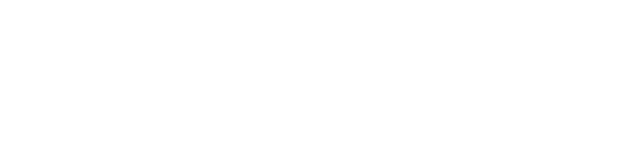
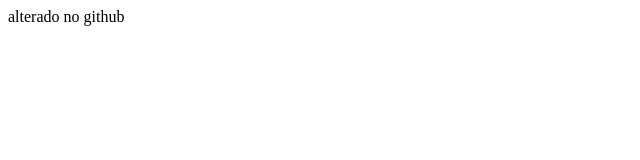
Before and after one commit to Igornove/teste-GitHub-vscode, a plain HTML site: page INDEX.HTML in a window 1280 px wide. Shown: the whole page, without its empty margins (0-640 px from the left). Drawn offline with Linux system fonts and the light colour scheme.

Commit message:
Update INDEX.HTML

```diff
--- a/INDEX.HTML
+++ b/INDEX.HTML
@@ -1 +1,3 @@
-<HTML:5></HTML:5>
+<HTML:5>
+<p> alterado no github</p>
+</HTML:5>
```
